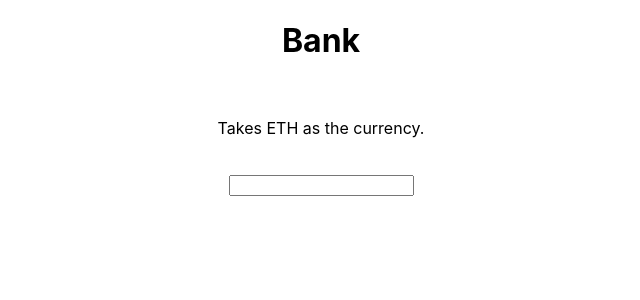
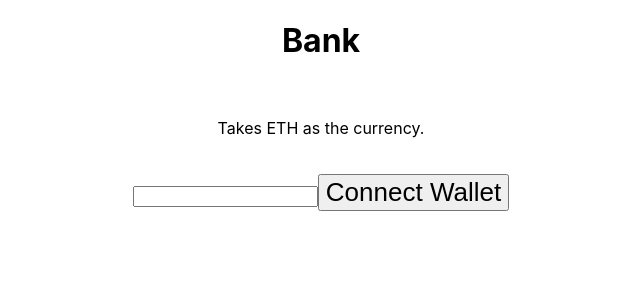
Before and after one commit to defi-bank/dbank, a React (Vite) app in the folder frontend/: page / in a window 1280 px wide. Shown: the top 300 px of the page, without its empty margins (319-959 px from the left). Built offline with nearby package versions, Linux system fonts and the light colour scheme.

Commit message:
connect wallet supported on Ropsten TestNet

```diff
--- a/frontend/src/App.jsx
+++ b/frontend/src/App.jsx
@@ -4,13 +4,27 @@ import './App.css'
 import { useBankContext } from './context/BankContext'
 
 function App() {
-  const { count, increment } = useBankContext()
+  const {
+    connectWallet,
+    currentAccount,
+    isLoading,
+    handleChange
+  } = useBankContext()
 
   return (
     <div className="App">
-        <h1>Bank</h1><br/>
-        <p>Takes ETH as the currency.</p><br/>
-        <input/>
+      <h1>Bank</h1><br />
+      <p>Takes ETH as the currency.</p><br />
+      <input />
+      {!currentAccount && (
+        <button
+          type="button"
+          onClick={connectWallet}
+          className="flex flex-row justify-center items-center my-5 bg-[#2952e3] p-3 rounded-full cursor-pointer hover:bg-[#2546bd]"
+        >
+          Connect Wallet
+        </button>
+      )}
     </div>
   )
 }
--- a/frontend/src/utils/constants.js
+++ b/frontend/src/utils/constants.js
@@ -1,4 +1,4 @@
 import abi from "./Bank.json";
 
-export const contractAddress = "0xfCCF80344a668b72ac4Be23513F0E9E4a35C84fA";
+export const contractAddress = "0x41c89dEaEd3bcBb4BB6DeC2e0171535180B1A424";
 export const contractABI = abi.abi;
```
Also changed, not shown: 2 other files (tests, documents, lock files or other folders).
